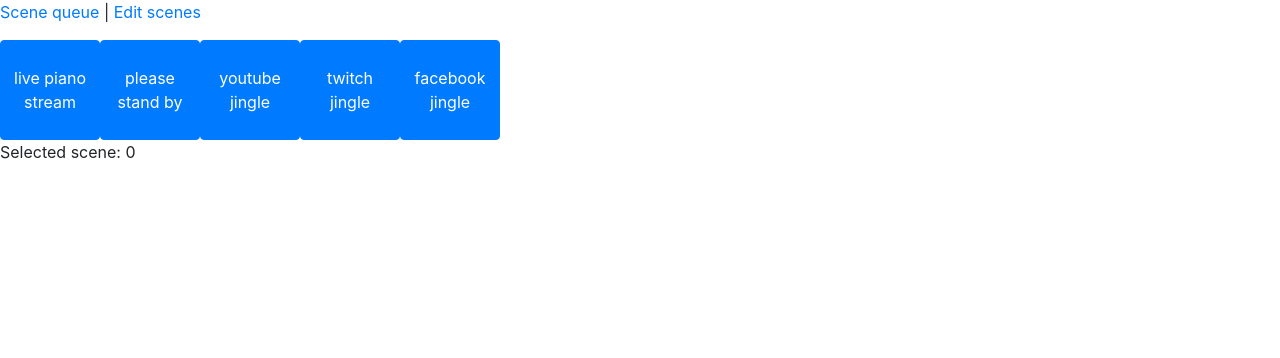
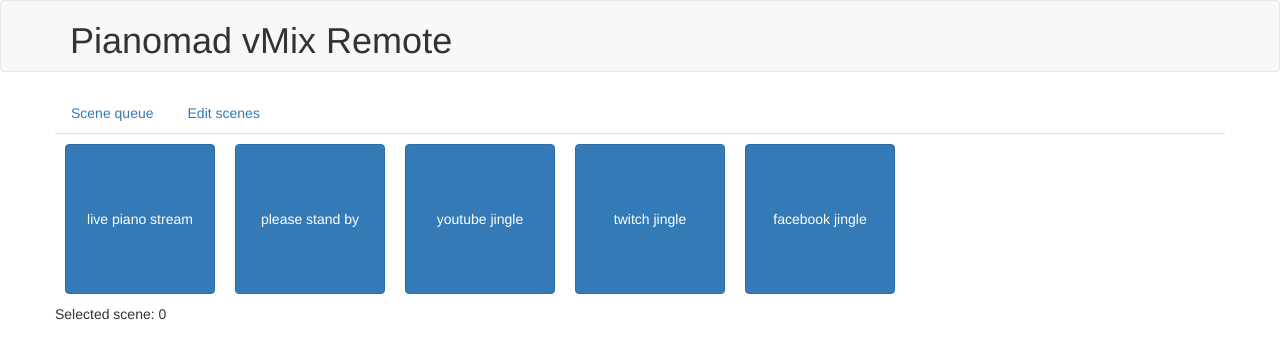
Before and after one commit to bzamecnik/vmix-remote, a website: page frontend-angular/app/index.html in a window 1280 px wide. Drawn offline with nearby package versions, Linux system fonts and the light colour scheme; some packages are replaced by stand-ins of ours; files whose address does not match are found by name.

Commit message:
Wrap the app views into a tab navbar.

```diff
--- /dev/null
+++ b/frontend-angular/app/app.css
@@ -0,0 +1,5 @@
+.tile {
+  width: 150px;
+  height: 150px;
+  margin: 10px;
+}
--- a/frontend-angular/app/index.html
+++ b/frontend-angular/app/index.html
@@ -1,5 +1,6 @@
 <!doctype html>
 <html lang="en" ng-app="vmixRemoteApp">
+
 <head>
   <meta charset="utf-8">
   <title>vMix Remote Console</title>
@@ -15,14 +16,32 @@
   <script src="scene-queue/scene-queue.module.js"></script>
   <script src="scene-queue/scene-queue.component.js"></script>
 </head>
+
 <body>
 
-  <p>
-    <a href="#!/scene-queue">Scene queue</a> |
+  <nav class="navbar navbar-default">
+    <div class="container">
+      <h1>Pianomad vMix Remote</h1>
+    </div>
+  </nav>
+  <div class="container">
+    <div class="row">
+
+      <ul class="nav nav-tabs">
+        <li>
+          <a href="#!/scene-queue">Scene queue</a>
+        </li>
+        <li>
           <a href="#!/scene-editor">Edit scenes</a>
-  </p>
+        </li>
+      </ul>
+    </div>
+    <div class="row">
+      <div ng-view></div>
+    </div>
 
-  <div ng-view></div>
+  </div>
 
 </body>
+
 </html>
```
Lines whose indentation alone changed are shown as unchanged.
